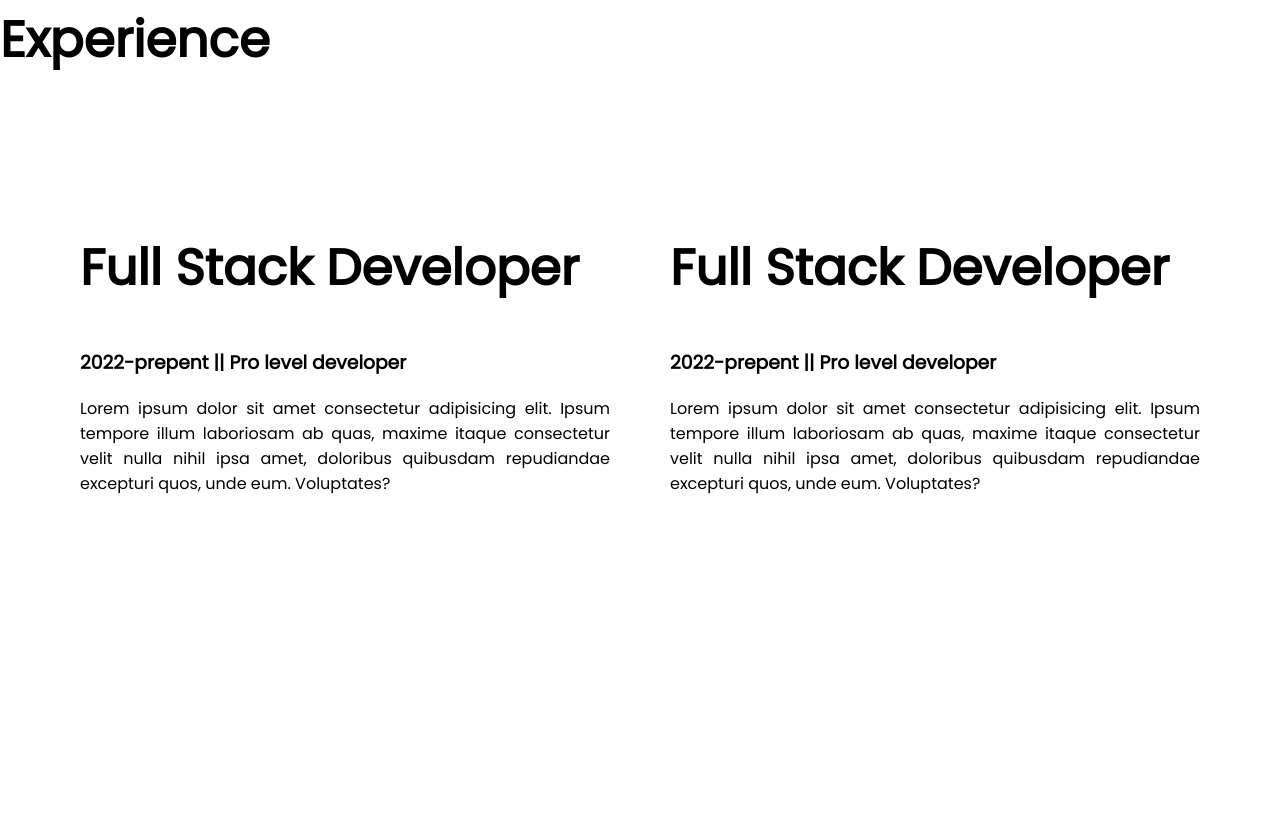
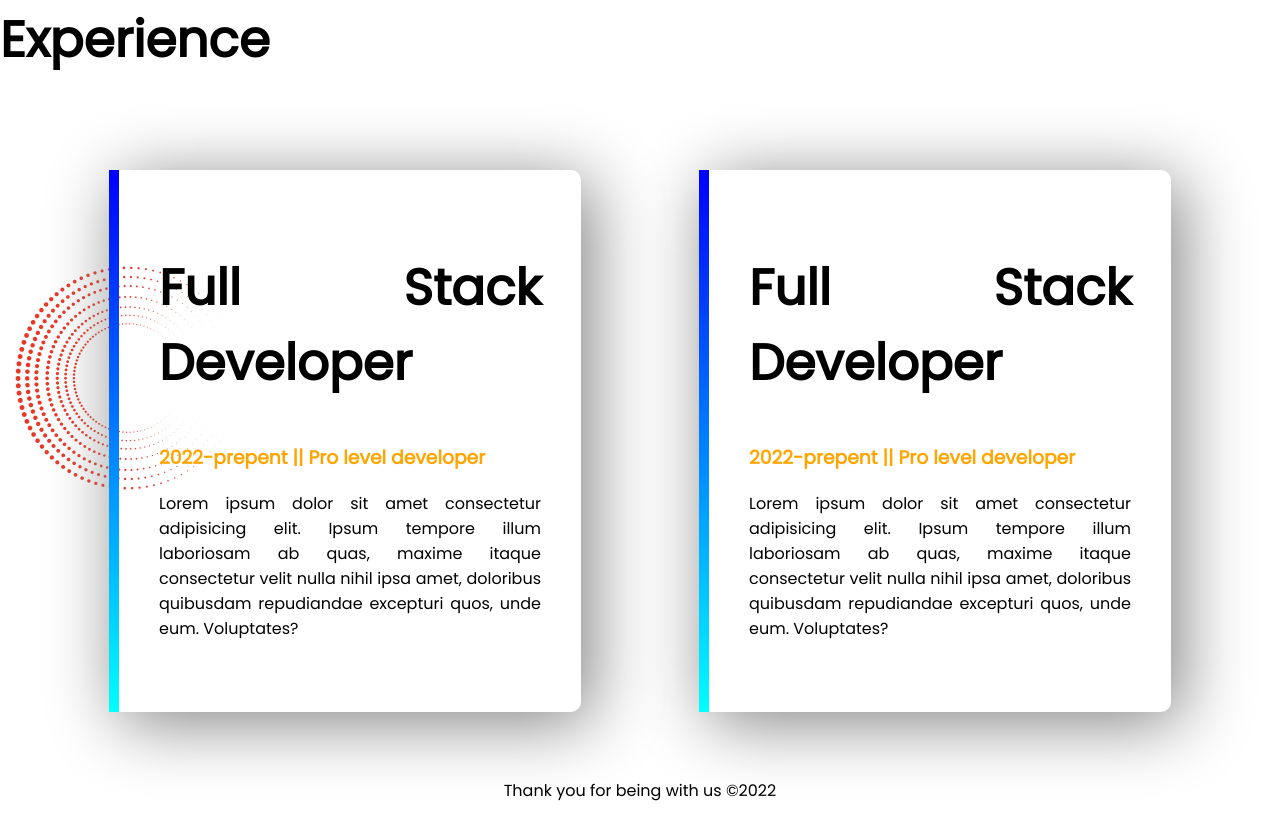
Before and after one commit to JubairTolon/portfolio, a plain HTML site: page index.html in a window 1280 px wide. Shown: the part 1383-2217 px from the top of the page. Before the commit the page ends 1980 px from the top, so only its background shows below. Drawn offline with Linux system fonts and the light colour scheme.

Commit message:
exp footer

```diff
--- a/index.html
+++ b/index.html
@@ -39,17 +39,22 @@
     <section class="experience">
         <h1 class="h1-xp">Experience</h1>
         <div class="flex-container">
-            <div class="half-width">
+            <div id="expItemsId" class="expItems">
                 <h1 class="h1-xp">Full Stack Developer</h1>
                 <h3 class="h3-xp">2022-prepent || Pro level developer</h3>
                 <p class="p-xp">Lorem ipsum dolor sit amet consectetur adipisicing elit. Ipsum tempore illum laboriosam ab quas, maxime itaque consectetur velit nulla nihil ipsa amet, doloribus quibusdam repudiandae excepturi quos, unde eum. Voluptates?</p>
             </div>
-        <div class="half-width">
+            <div id="expItemsId" class="expItems">
                 <h1 class="h1-xp">Full Stack Developer</h1>
                 <h3 class="h3-xp">2022-prepent || Pro level developer</h3>
                 <p class="p-xp">Lorem ipsum dolor sit amet consectetur adipisicing elit. Ipsum tempore illum laboriosam ab quas, maxime itaque consectetur velit nulla nihil ipsa amet, doloribus quibusdam repudiandae excepturi quos, unde eum. Voluptates?</p>
             </div>
         </div>
     </section>
+    <footer>
+        <p class="f">
+            Thank you for being with us ©2022
+        </p>
+    </footer>
 </body>
 </html>
--- a/style.css
+++ b/style.css
@@ -58,12 +58,42 @@ p{
     background-position: right;
     background-position-y: 200px;
 }
+.experience{
+    background-image: url(/image/Lovepik.png);
+    background-repeat: no-repeat;
+    background-size: 250px;
+    background-position: left;
+    background-position-y: 250px;
+
+}
 .h1-xp{
     color: black;
 }
 .h3-xp{
-    color: black;
+    color: orange;
 }
 .p-xp{
     color: black;
 }
+
+.expItems{
+    text-align: justify;
+    padding: 40px;
+    margin-left: 5%;
+    margin-right: 5%;
+    width: 40%;
+    box-shadow: 10px 10px 70px gray;
+    border-radius: 10px;
+    border-left: 10px linear-gradient(orange, tomato);
+}
+#expItemsId{
+    border-left: 10px solid;
+    border-image: linear-gradient(blue, cyan);
+    border-image-slice: 1;
+}
+footer p{
+    text-align: center;
+}
+.f{
+    color: black;
+}
```
Lines whose indentation alone changed are shown as unchanged.
